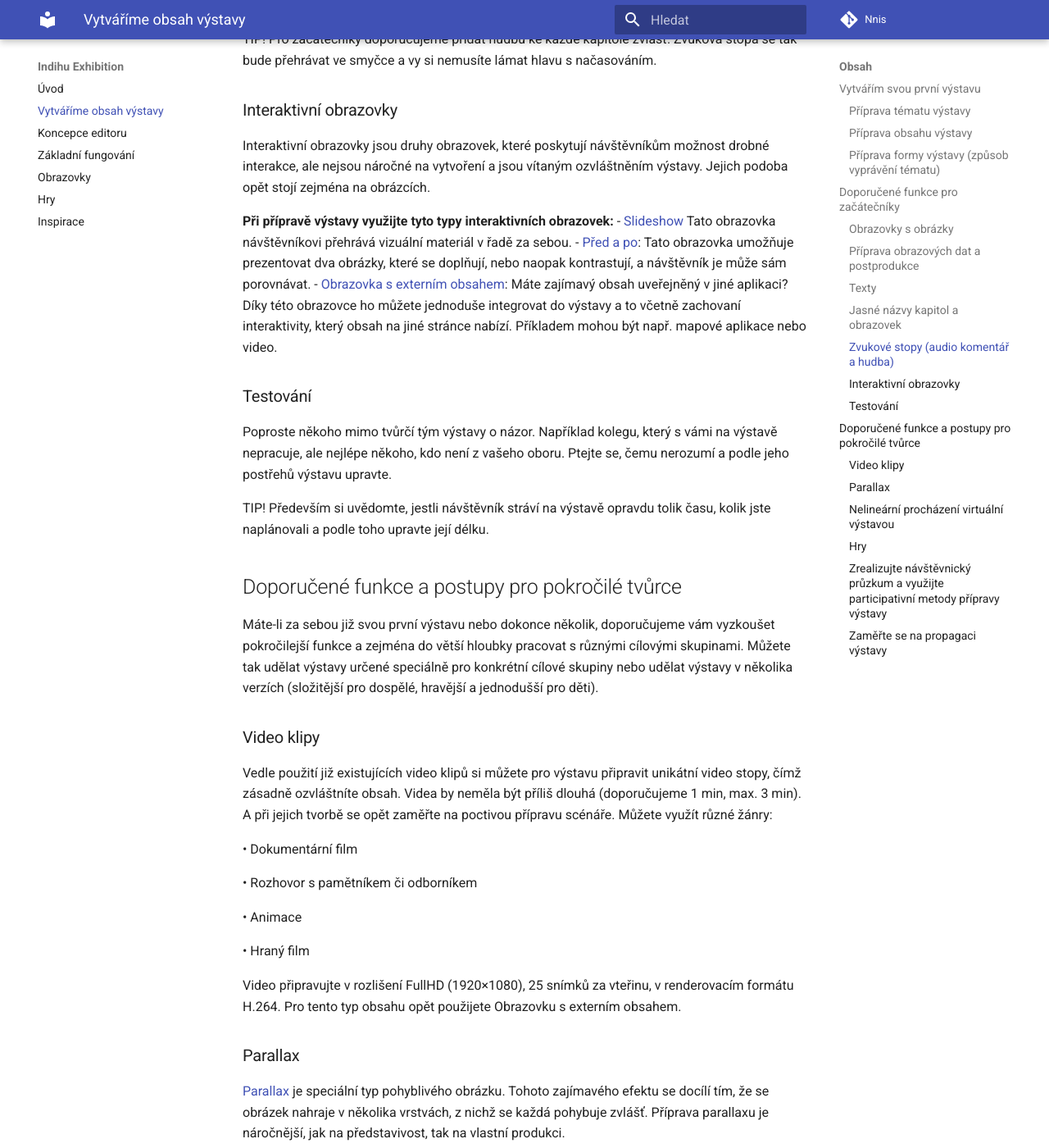
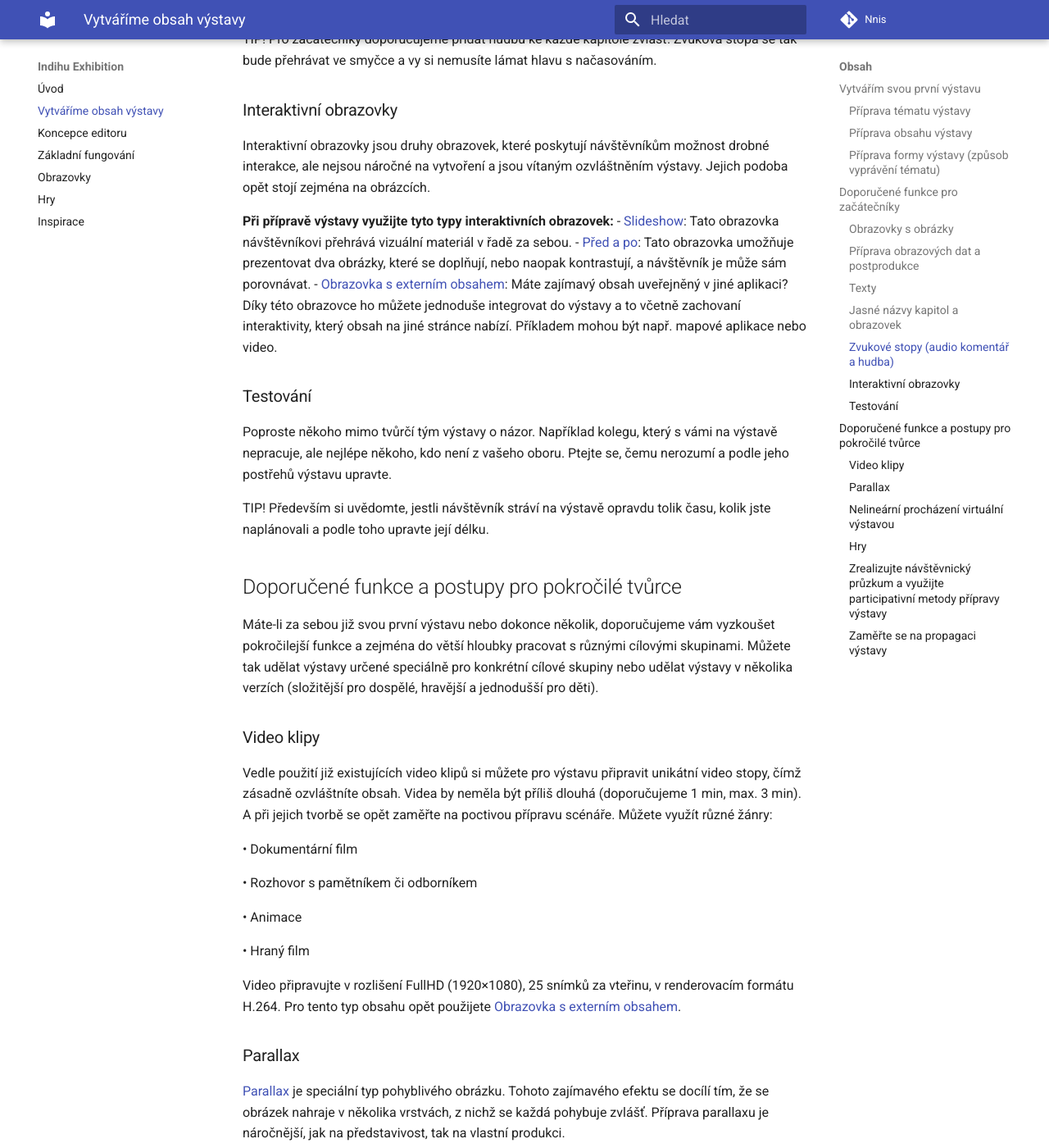
Before and after one commit to nnis/indihu-manual, an MkDocs documentation site: the page built from docs/obsah-vystavy.md, in a window 1280 px wide and 1400 px high, scrolled down 3145 px. Shown: the whole window at 82% size. Built offline with MkDocs 1.6.1 and Material for MkDocs 9.7.7, drawn with Linux system fonts in a browser that asks for light colours.

Commit message:
Update obsah-vystavy.md

```diff
--- a/docs/obsah-vystavy.md
+++ b/docs/obsah-vystavy.md
@@ -98,7 +98,7 @@
 Interaktivní obrazovky jsou druhy obrazovek, které poskytují návštěvníkům možnost drobné interakce, ale nejsou náročné na vytvoření a jsou vítaným ozvláštněním výstavy. Jejich podoba opět stojí zejména na obrázcích.
 
 **Při přípravě výstavy využijte tyto typy interaktivních obrazovek:**
- - [Slideshow](TODO) Tato obrazovka návštěvníkovi přehrává vizuální materiál v řadě za sebou.
+ - [Slideshow](TODO): Tato obrazovka návštěvníkovi přehrává vizuální materiál v řadě za sebou.
  - [Před a po](obrazovky.md/#TODO): Tato obrazovka umožňuje prezentovat dva obrázky, které se doplňují, nebo naopak kontrastují, a návštěvník je může sám porovnávat.
  - [Obrazovka s externím obsahem](obrazovky.md#obrazovka-s-externim-obsahem): Máte zajímavý obsah uveřejněný v jiné aplikaci? Díky této obrazovce ho můžete jednoduše integrovat do výstavy a to včetně zachovaní interaktivity, který obsah na jiné stránce nabízí. Příkladem mohou být např. mapové aplikace nebo video.
 
@@ -125,7 +125,7 @@
 
 •	Hraný film
 
-Video připravujte v rozlišení FullHD (1920×1080), 25 snímků za vteřinu, v renderovacím formátu H.264. Pro tento typ obsahu opět použijete Obrazovku s externím obsahem.
+Video připravujte v rozlišení FullHD (1920×1080), 25 snímků za vteřinu, v renderovacím formátu H.264. Pro tento typ obsahu opět použijete [Obrazovka s externím obsahem](obrazovky.md#obrazovka-s-externim-obsahem).
 
 ### Parallax
 
```
